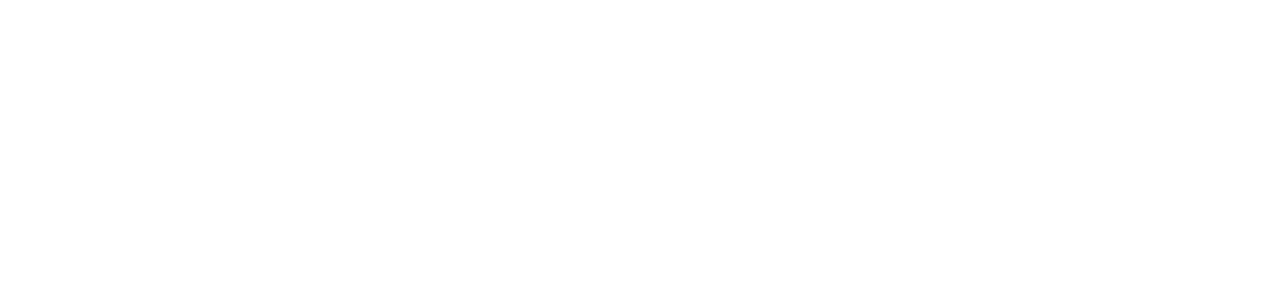
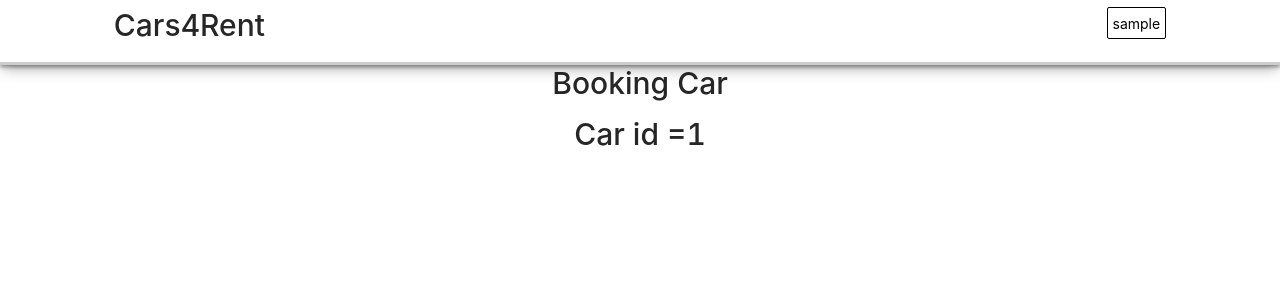
Before and after one commit to vaishakhp1902/Cars4Rent, a React (Create React App) app in the folder client/: page /booking/1 in a window 1280 px wide. Shown: the top 300 px of the page. Built offline with nearby package versions, Linux system fonts and the light colour scheme; sample sign-in values are in the browser's storage; a web font is replaced by a local one.

Commit message:
change car.id to car._id fix id=undefined issue

```diff
--- a/client/src/App.js
+++ b/client/src/App.js
@@ -15,7 +15,7 @@
         <ProtectedRoute path="/" exact component={Home} />
         <Route path="/login" exact component={Login} />
         <Route path="/register" exact component={Register} />
-        <ProtectedRoute path="/bookingcar" exact component={BookingCar} />
+        <ProtectedRoute path="/booking/:carid" exact component={BookingCar} />
       </BrowserRouter>
     </div>
   );
--- a/client/src/pages/BookingCar.js
+++ b/client/src/pages/BookingCar.js
@@ -1,10 +1,11 @@
 import React from "react";
 import DefaultLayout from "../components/DefaultLayout";
 
-function BookingCar() {
+function BookingCar({match}) {
   return (
     <DefaultLayout>
       <h1>Booking Car</h1>
+      <h1>Car id ={match.params.carid} </h1>
     </DefaultLayout>
   );
 }
--- a/client/src/pages/Home.js
+++ b/client/src/pages/Home.js
@@ -36,7 +36,7 @@
                   </div>
 
                   <div>
-                    <button className="btn-1 mr-2"><Link to ={`/booking/${car.id}`}> Book Now</Link></button>
+                    <button className="btn-1 mr-2"><Link to ={`/booking/${car._id}`}> Book Now</Link></button>
                   </div>
                 </div>
               </div>
```
